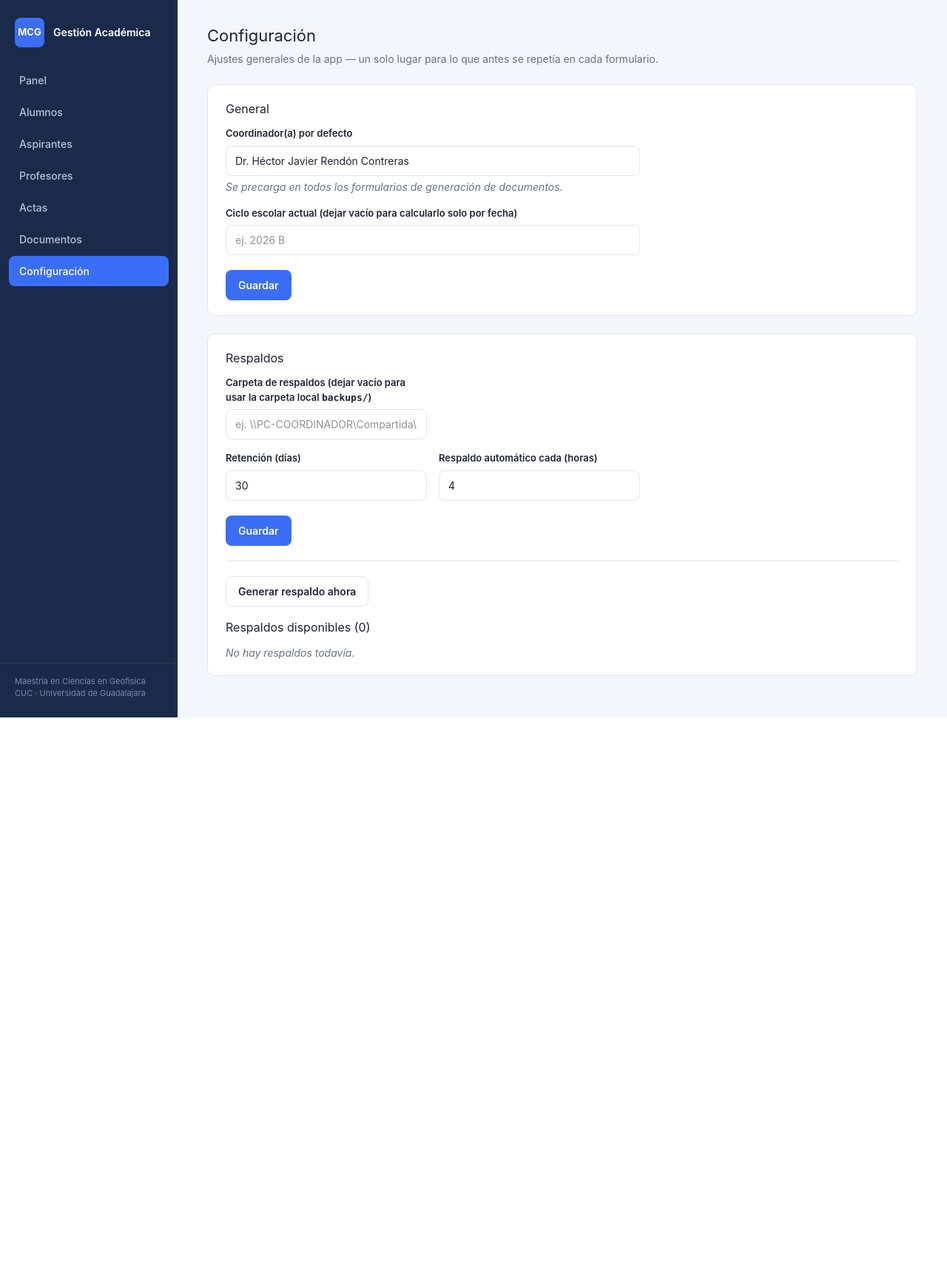
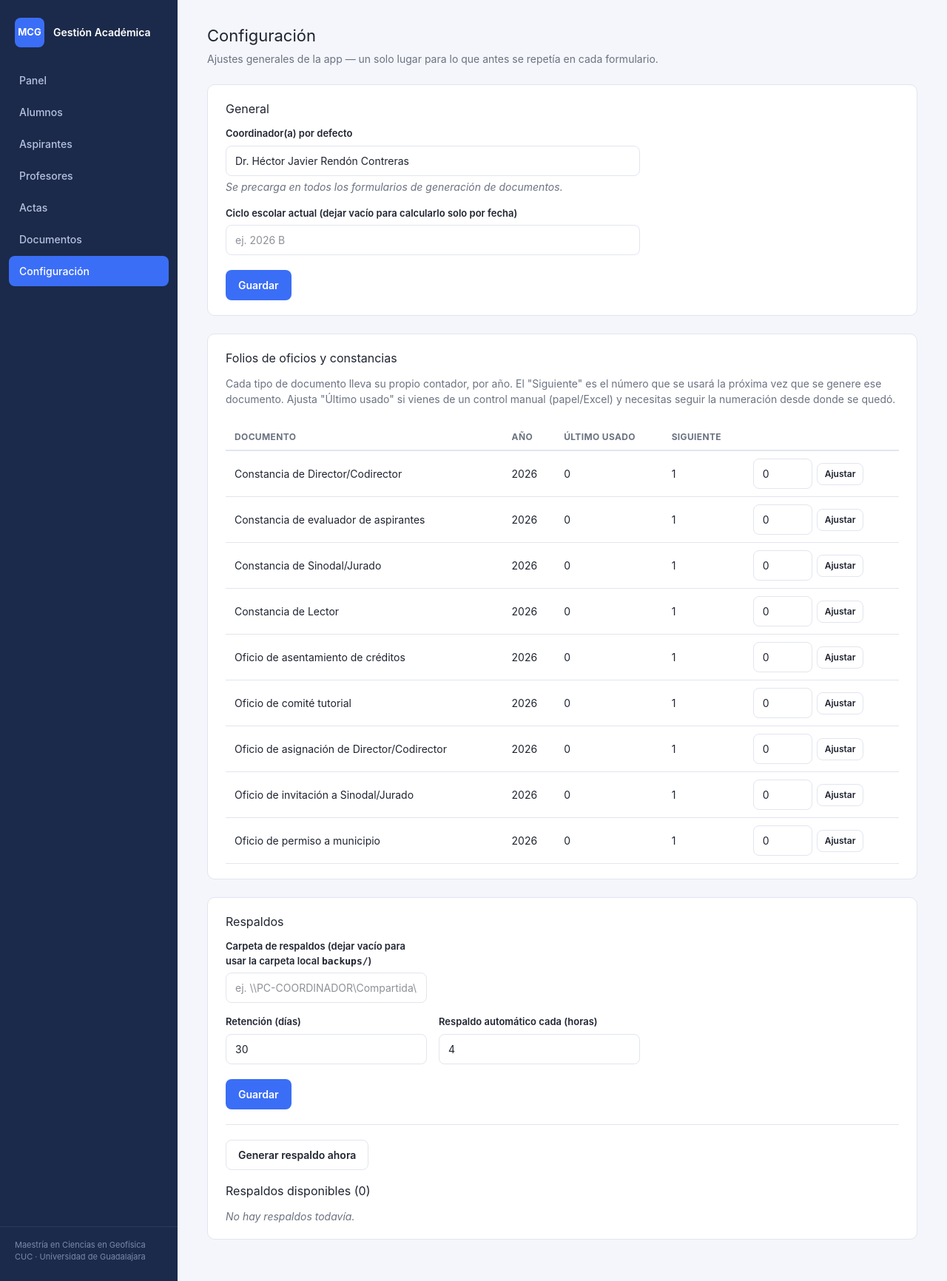
Before and after one commit to Wonkoly/mcge, a Flask app: page /configuracion/ in a window 1280 px wide. Shown: the whole page at 74% size. Before the commit the page ends 970 px from the top, so only its background shows below. Run offline with Flask 3, Linux system fonts and the light colour scheme; style sheets or scripts are compiled from the project's sources.

Commit message:
Vincular Acta a Dirección/Comité Tutorial, y contador de folios editable
El modelo ya soportaba acta_id en Direccion/ComiteTutorial (y el
generador ya lo lee para los oficios), pero no había forma de fijarlo
desde la UI — quedaba siempre vacío. Se agrega el selector de Acta a los
formularios de asignación en el expediente del alumno, con aviso visible
"Sin acta vinculada" cuando falta, y columna Acta en los historiales.

Configuración ahora expone el contador de folios (folio_secuencia) por
tipo de documento y año, editable a mano — para poder fijar "en cuál nos
quedamos" al migrar desde un control manual a mitad de año.

Co-Authored-By: Claude Sonnet 5 <noreply@anthropic.com>
Claude-Session: https://claude.ai/code/session_01V94SbR2d9DTPYrgBiakNEd

```diff
--- a/app/services/folio_service.py
+++ b/app/services/folio_service.py
@@ -2,6 +2,22 @@ from datetime import date
 
 from sqlalchemy import text
 from sqlalchemy.orm import Session
+
+from app.models import FolioSecuencia
+
+# Nombres legibles para la pantalla de Configuración — mismas claves que
+# usa app/documents/generador.py al pedir folio.
+TIPOS_DOCUMENTO = {
+    "oficio_direccion": "Oficio de asignación de Director/Codirector",
+    "constancia_direccion": "Constancia de Director/Codirector",
+    "oficio_comite_tutorial": "Oficio de comité tutorial",
+    "constancia_lector": "Constancia de Lector",
+    "constancia_jurado": "Constancia de Sinodal/Jurado",
+    "oficio_invitacion_jurado": "Oficio de invitación a Sinodal/Jurado",
+    "constancia_evaluador_aspirantes": "Constancia de evaluador de aspirantes",
+    "oficio_asentamiento_creditos": "Oficio de asentamiento de créditos",
+    "oficio_permiso_municipio": "Oficio de permiso a municipio",
+}
 
 # Formato del folio final por tipo — separado del conteo, porque el
 # número visible en cada oficio/constancia real no siempre sigue el mismo
@@ -46,3 +62,31 @@ def siguiente_folio_formateado(session: Session, tipo_documento: str, categoria:
     folio = siguiente_folio(session, tipo_documento, anio)
     formato = FORMATOS.get(categoria, FORMATOS["oficio"])
     return formato.format(folio=folio, anio=anio)
+
+
+def listar_folios(session: Session) -> list[FolioSecuencia]:
+    """Todo el historial de contadores (tipo + año), para la pantalla de
+    Configuración — incluye los tipos que ya tienen folios pedidos, más los
+    tipos conocidos que todavía no se han usado este año (para poder
+    fijarles un punto de partida antes del primer documento real)."""
+    filas = {
+        (f.tipo_documento, f.anio): f
+        for f in session.query(FolioSecuencia).all()
+    }
+    anio_actual = date.today().year
+    for tipo in TIPOS_DOCUMENTO:
+        if (tipo, anio_actual) not in filas:
+            filas[(tipo, anio_actual)] = FolioSecuencia(tipo_documento=tipo, anio=anio_actual, ultimo_folio=0)
+    return sorted(filas.values(), key=lambda f: (-f.anio, f.tipo_documento))
+
+
+def establecer_folio(session: Session, tipo_documento: str, anio: int, ultimo_folio: int) -> None:
+    """Corrige a mano "en cuál nos quedamos" (ej. al migrar desde el
+    control manual en papel/Excel a mitad de año) — el SIGUIENTE folio que
+    pida `siguiente_folio()` será `ultimo_folio + 1`."""
+    fila = session.get(FolioSecuencia, (tipo_documento, anio))
+    if fila is None:
+        fila = FolioSecuencia(tipo_documento=tipo_documento, anio=anio, ultimo_folio=ultimo_folio)
+        session.add(fila)
+    else:
+        fila.ultimo_folio = ultimo_folio
--- a/app/web/routes/configuracion.py
+++ b/app/web/routes/configuracion.py
@@ -3,6 +3,7 @@ from datetime import datetime
 from flask import Blueprint, flash, redirect, render_template, request, url_for
 
 from app.services.configuracion_service import CLAVES_DEFAULT, establecer, obtener_todas
+from app.services.folio_service import TIPOS_DOCUMENTO, establecer_folio, listar_folios
 from app.utils.backup import crear_respaldo, listar_respaldos, restaurar_respaldo
 from app.web.db import get_session
 
@@ -24,7 +25,33 @@ def index():
         {"nombre": p.name, "tamano_kb": round(p.stat().st_size / 1024), "fecha": datetime.fromtimestamp(p.stat().st_mtime)}
         for p in listar_respaldos()
     ]
-    return render_template("configuracion/index.html", config=obtener_todas(session), respaldos=respaldos)
+    return render_template(
+        "configuracion/index.html",
+        config=obtener_todas(session),
+        respaldos=respaldos,
+        folios=listar_folios(session),
+        tipos_documento=TIPOS_DOCUMENTO,
+    )
+
+
+@bp.route("/folio", methods=["POST"])
+def establecer_folio_route():
+    session = get_session()
+    tipo_documento = request.form.get("tipo_documento", "")
+    anio = request.form.get("anio", type=int)
+    ultimo_folio = request.form.get("ultimo_folio", type=int)
+    if tipo_documento not in TIPOS_DOCUMENTO or anio is None or ultimo_folio is None:
+        flash("Datos inválidos para el folio.", "error")
+        return redirect(url_for("configuracion.index"))
+
+    establecer_folio(session, tipo_documento, anio, ultimo_folio)
+    session.commit()
+    flash(
+        f"Folio de \"{TIPOS_DOCUMENTO[tipo_documento]}\" ({anio}) actualizado — "
+        f"el siguiente que se genere será el número {ultimo_folio + 1}.",
+        "exito",
+    )
+    return redirect(url_for("configuracion.index"))
 
 
 @bp.route("/respaldo/generar", methods=["POST"])
--- a/app/web/templates/configuracion/index.html
+++ b/app/web/templates/configuracion/index.html
@@ -20,6 +20,32 @@
         <button class="btn" type="submit">Guardar</button>
       </div>
     </form>
+  </div>
+
+  <div class="panel">
+    <h2>Folios de oficios y constancias</h2>
+    <p class="subtitulo">Cada tipo de documento lleva su propio contador, por año. El "Siguiente" es el número que se usará la próxima vez que se genere ese documento. Ajusta "Último usado" si vienes de un control manual (papel/Excel) y necesitas seguir la numeración desde donde se quedó.</p>
+    <table>
+      <thead><tr><th>Documento</th><th>Año</th><th>Último usado</th><th>Siguiente</th><th></th></tr></thead>
+      <tbody>
+        {% for f in folios %}
+          <tr>
+            <td>{{ tipos_documento.get(f.tipo_documento, f.tipo_documento) }}</td>
+            <td>{{ f.anio }}</td>
+            <td>{{ f.ultimo_folio }}</td>
+            <td>{{ f.ultimo_folio + 1 }}</td>
+            <td>
+              <form method="post" action="{{ url_for('configuracion.establecer_folio_route') }}" style="display:flex; gap:6px; align-items:center;">
+                <input type="hidden" name="tipo_documento" value="{{ f.tipo_documento }}">
+                <input type="hidden" name="anio" value="{{ f.anio }}">
+                <input type="number" name="ultimo_folio" value="{{ f.ultimo_folio }}" min="0" style="width:80px;">
+                <button class="btn btn-pequeno btn-secundario" type="submit">Ajustar</button>
+              </form>
+            </td>
+          </tr>
+        {% endfor %}
+      </tbody>
+    </table>
   </div>
 
   <div class="panel">
```
Also changed, not shown: app/web/routes/alumnos.py (+6 -2 lines), app/web/templates/alumnos/detalle.html (+35 -7 lines).
